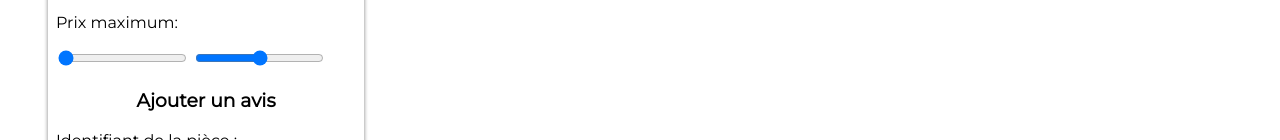
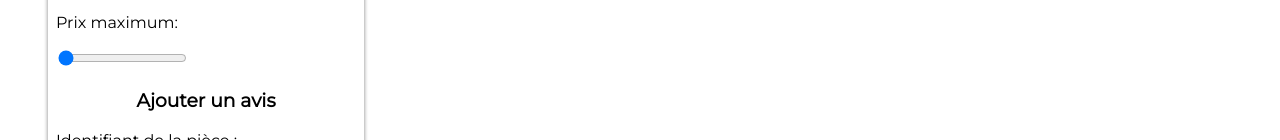
Before and after one commit to Anth0-12/Projet-Les-Bonnes-Pieces-Openclassrooms, a website with bundled scripts: page index.html in a window 1280 px wide. Shown: the part 293-433 px from the top of the page. Built offline with nearby package versions, Linux system fonts and the light colour scheme; files whose address does not match are found by name.

Commit message:
Suppression  d'une balise input type range en trop

```diff
--- a/index.html
+++ b/index.html
@@ -27,7 +27,6 @@
 			<br>
 			<p>Prix maximum:</p>
 			<input type="range" name="prix-max" id="prix-max" min="0" max="60" step="5" value="0">
-			<input type="range" name="prix-max" id="prix-max" min="0" max="60" step="5">
 
 			<!-- formulaire ajout de commentaires -->
 			<h3>Ajouter un avis</h3>
```
